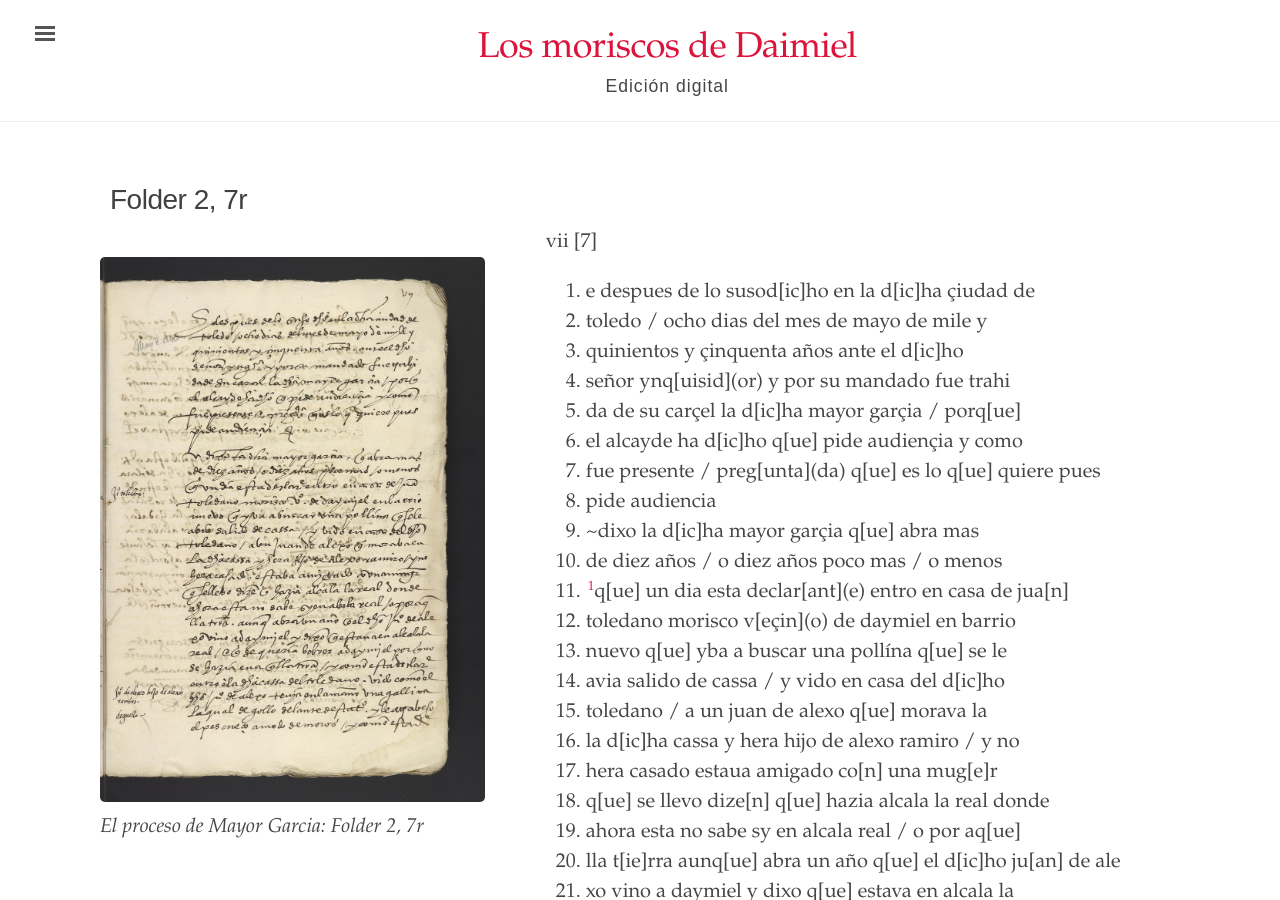
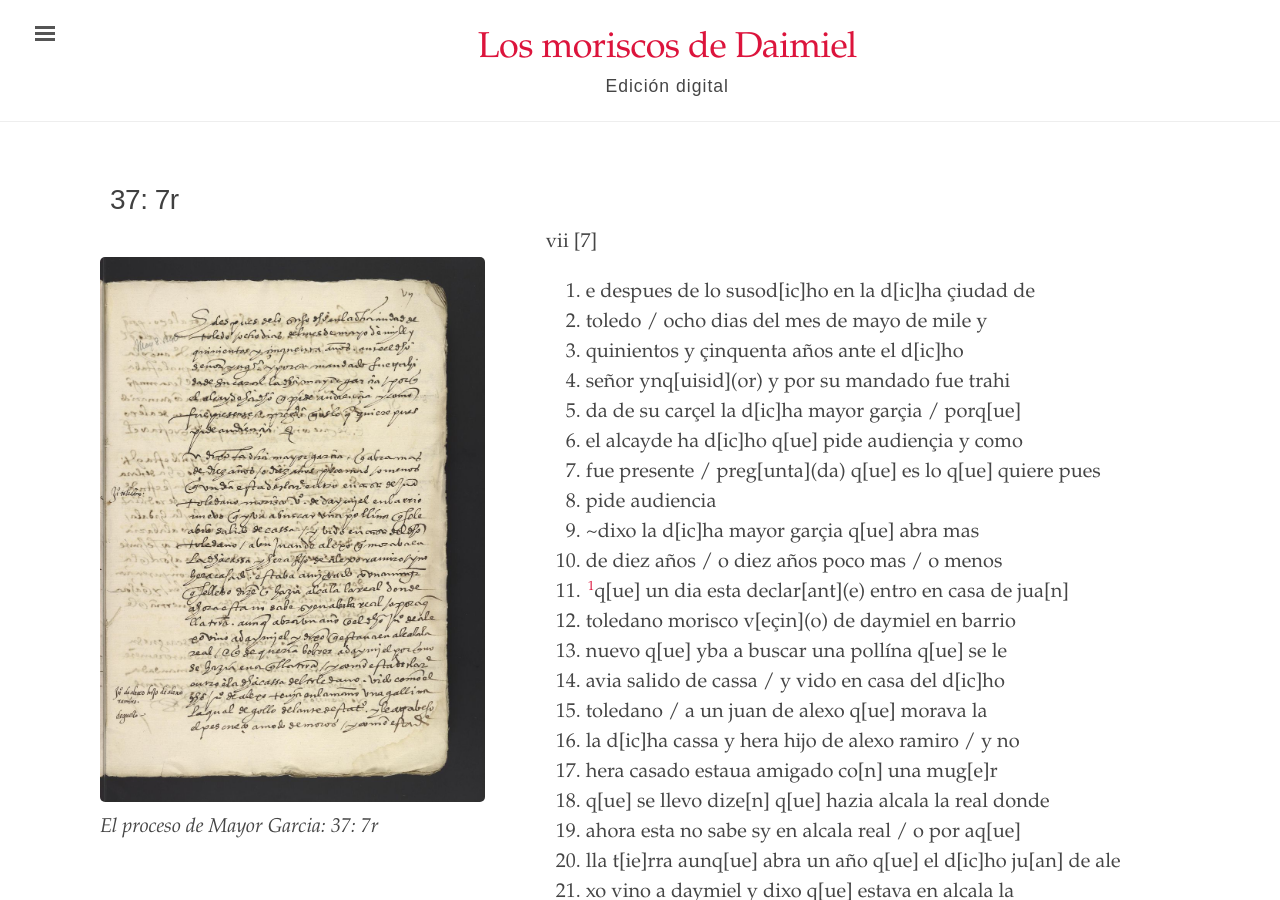
Before and after one commit to digbmc/moriscos-daimel, a Jekyll site: the page built from _texts/folder-2-7r.md, in a window 1280 px wide and 900 px high. Built offline with Jekyll 4.4.1, drawn with Linux system fonts in a browser that asks for light colours.

Commit message:
Update folder-2-7r.md

```diff
--- a/_texts/folder-2-7r.md
+++ b/_texts/folder-2-7r.md
@@ -1,6 +1,6 @@
 ---
 layout: manuscrito
-title: Folder 2, 7r
+title: "37: 7r"
 image: /assets/images/Folder_2_7r.jpg
 body_class: wide-page
 order: 13
```
